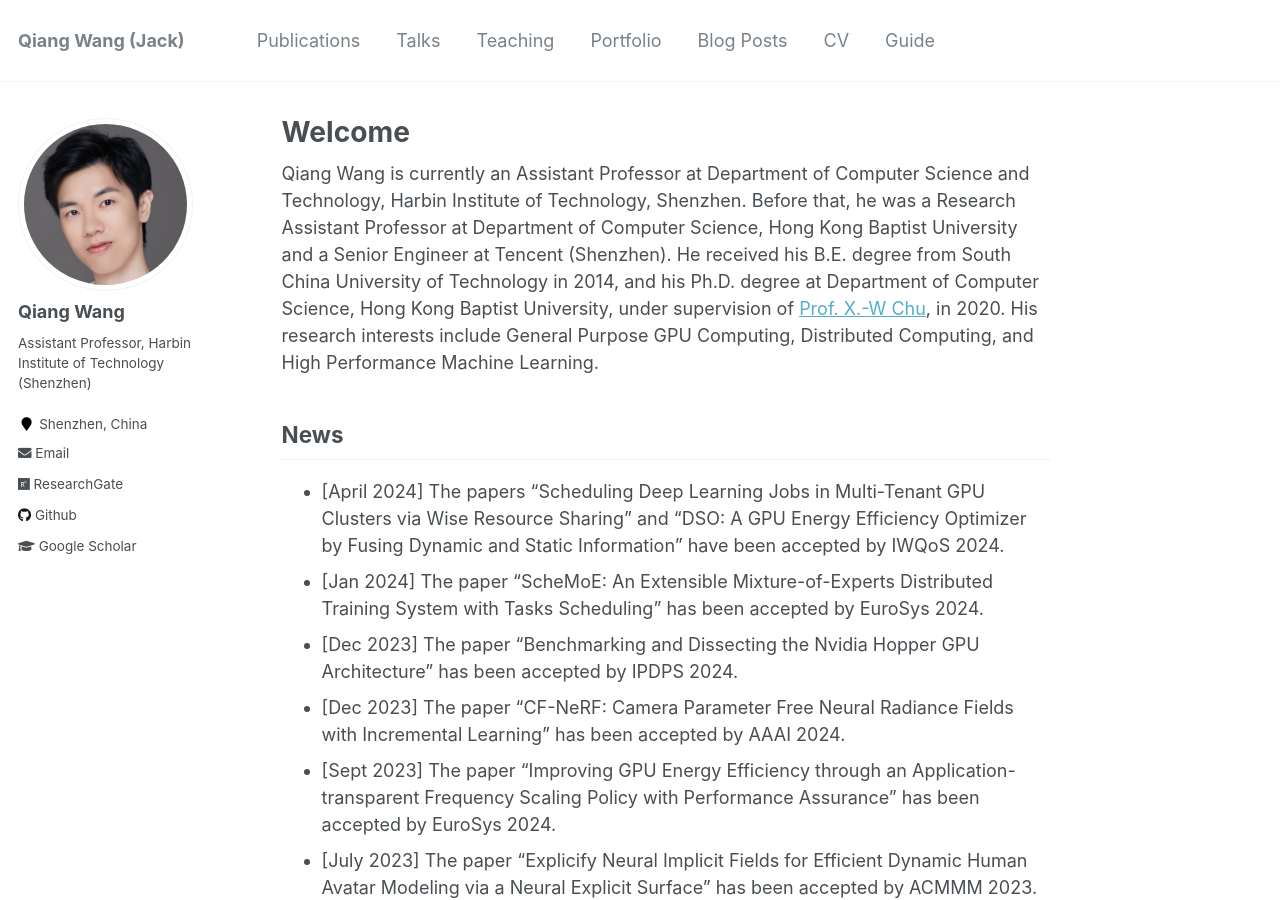
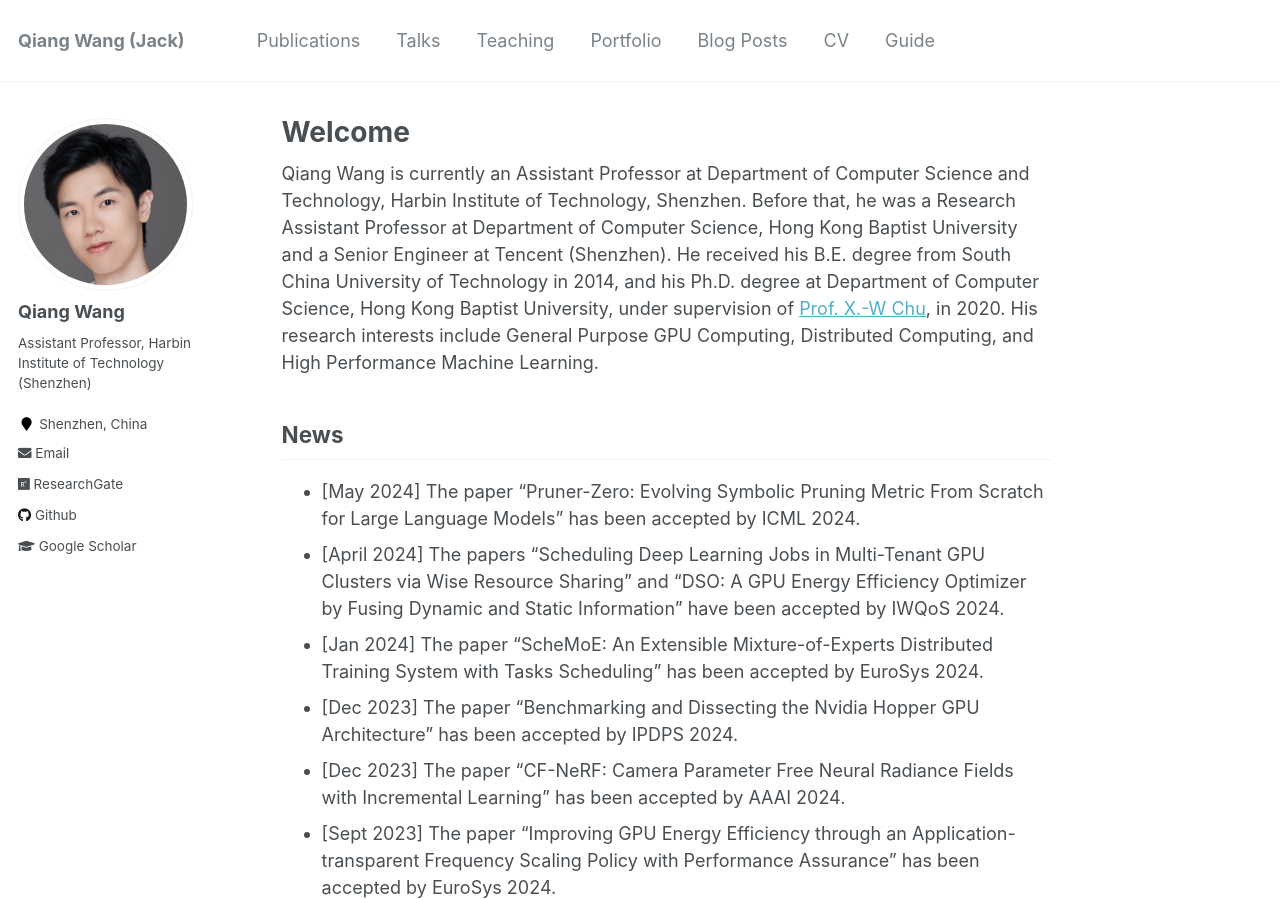
Before and after one commit to blackjack2015/blackjack2015.github.io, a Jekyll site: the page built from _pages/about.md, in a window 1280 px wide and 900 px high. Built offline with Jekyll 4.4.1, drawn with Linux system fonts in a browser that asks for light colours.

Commit message:
Update about.md

```diff
--- a/_pages/about.md
+++ b/_pages/about.md
@@ -12,6 +12,7 @@ redirect_from:
 Qiang Wang is currently an Assistant Professor at Department of Computer Science and Technology, Harbin Institute of Technology, Shenzhen. Before that, he was a Research Assistant Professor at Department of Computer Science, Hong Kong Baptist University and a Senior Engineer at Tencent (Shenzhen). He received his B.E. degree from South China University of Technology in 2014, and his Ph.D. degree at Department of Computer Science, Hong Kong Baptist University, under supervision of [Prof. X.-W Chu](https://sites.google.com/view/chuxiaowen), in 2020. His research interests include General Purpose GPU Computing, Distributed Computing, and High Performance Machine Learning.
 
 ## News
++ \[May 2024\] The paper "Pruner-Zero: Evolving Symbolic Pruning Metric From Scratch for Large Language Models" has been accepted by ICML 2024.
 + \[April 2024\] The papers "Scheduling Deep Learning Jobs in Multi-Tenant GPU Clusters via Wise Resource Sharing" and "DSO: A GPU Energy Efficiency Optimizer by Fusing Dynamic and Static Information" have been accepted by IWQoS 2024.
 + \[Jan 2024\] The paper "ScheMoE: An Extensible Mixture-of-Experts Distributed Training System with Tasks Scheduling" has been accepted by EuroSys 2024.
 + \[Dec 2023\] The paper "Benchmarking and Dissecting the Nvidia Hopper GPU Architecture" has been accepted by IPDPS 2024.
```
